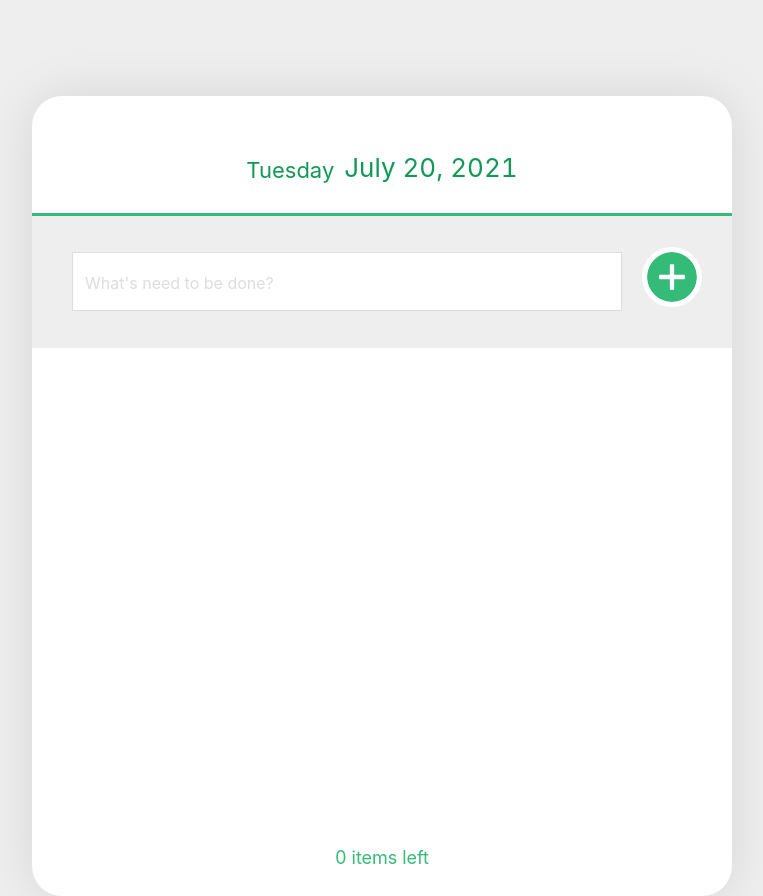
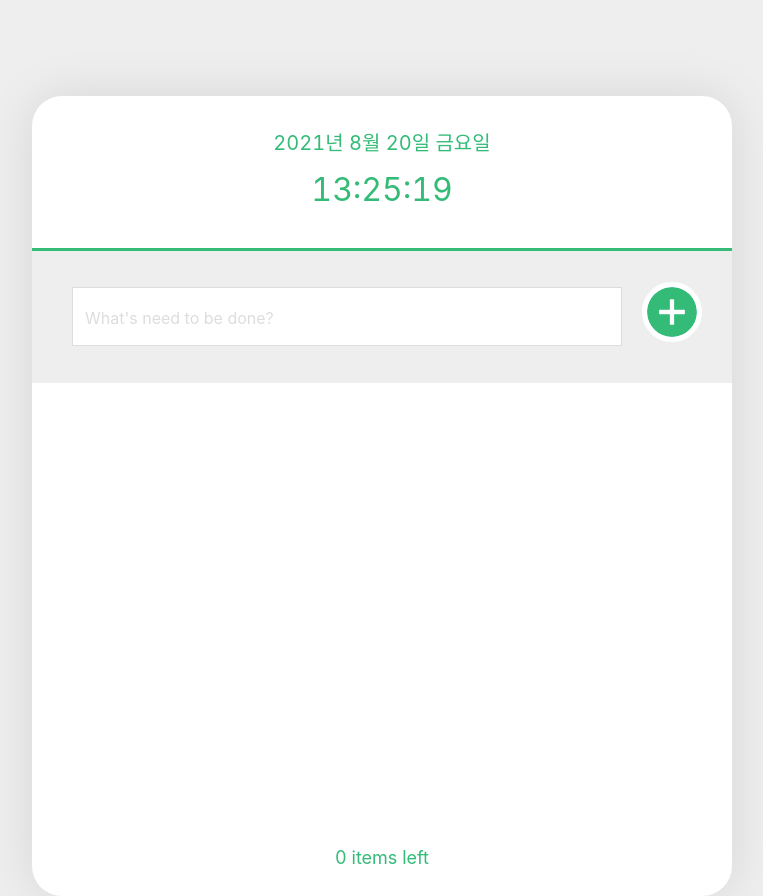
Before and after one commit to highspirit7/solar-connect-todo-list, a React (Create React App) app: page / in a window 1280 px wide. Shown: the whole page, without its empty margins (258-1021 px from the left). Built offline with nearby package versions, Linux system fonts and the light colour scheme.

Commit message:
[FEAT] 현재 시간 표시

```diff
--- /dev/null
+++ b/src/components/common/Clock.tsx
@@ -0,0 +1,64 @@
+import React, { useState, useEffect, ReactElement } from "react";
+import styled from "styled-components";
+
+import twoDigitsForClock from "utils/twoDigitsForClock";
+
+function Clock(): ReactElement {
+  const [time, setTime] = useState("");
+  const [date, setDate] = useState("");
+
+  useEffect(() => {
+    function clock(): void {
+      const time = new Date();
+
+      const options = {
+        weekday: "long",
+        year: "numeric",
+        month: "long",
+        day: "numeric",
+      };
+
+      const hours = time.getHours();
+      const minutes = time.getMinutes();
+      const seconds = time.getSeconds();
+
+      setTime(
+        `${twoDigitsForClock(hours)}:${twoDigitsForClock(
+          minutes,
+        )}:${twoDigitsForClock(seconds)}`,
+      );
+
+      setDate(time.toLocaleDateString("ko-KR", options));
+    }
+
+    const tickingClock = setInterval(clock, 1000);
+
+    return () => {
+      clearInterval(tickingClock);
+    };
+  }, []);
+
+  return (
+    <StyledClock>
+      <div>{date}</div>
+      <div>{time}</div>
+    </StyledClock>
+  );
+}
+
+const StyledClock = styled.div`
+  width: 100%;
+  margin: 1rem 0;
+  padding: 1rem 0.5rem;
+  text-align: center;
+  /* border: 2px dotted #33bb77; */
+  color: #33bb77;
+  font-size: 2rem;
+
+  & > div:first-child {
+    font-size: 1.25rem;
+    margin-bottom: 6px;
+  }
+`;
+
+export default Clock;
--- a/src/components/todo/template/head/TodoHead.tsx
+++ b/src/components/todo/template/head/TodoHead.tsx
@@ -1,37 +1,24 @@
 import React from "react";
 import styled from "styled-components";
+
+import Clock from "components/common/Clock";
+
+const TodoHead = () => {
+  //@TODO 현재 시간을 표시해야합니다.(완료)
+
+  return (
+    <TodoHeadBlock>
+      <Clock />
+    </TodoHeadBlock>
+  );
+};
 
 const TodoHeadBlock = styled.div`
   display: flex;
   justify-content: center;
-  padding-top: 52px;
-  padding-bottom: 24px;
+  /* padding-top: 52px;
+  padding-bottom: 24px; */
   border-bottom: 3px solid #33bb77;
 `;
 
-const DateText = styled.div`
-  font-size: 26px;
-  color: #119955;
-  padding-left: 10px;
-`;
-
-const DayText = styled.div`
-  font-size: 22px;
-  color: #119955;
-  padding-top: 5px;
-`;
-
-const TodoHead = () => {
-  //@TODO 현재 시간을 표시해야합니다.
-  const dayString = "Tuesday";
-  const dateString = "July 20, 2021";
-
-  return (
-    <TodoHeadBlock>
-      <DayText>{dayString}</DayText>
-      <DateText>{dateString}</DateText>
-    </TodoHeadBlock>
-  );
-};
-
 export default React.memo(TodoHead);
--- /dev/null
+++ b/src/utils/twoDigitsForClock.ts
@@ -0,0 +1,9 @@
+function twoDigitsForClock(time: number): string {
+  if (time < 10) {
+    return "0" + time;
+  } else {
+    return time.toString();
+  }
+}
+
+export default twoDigitsForClock;
```
